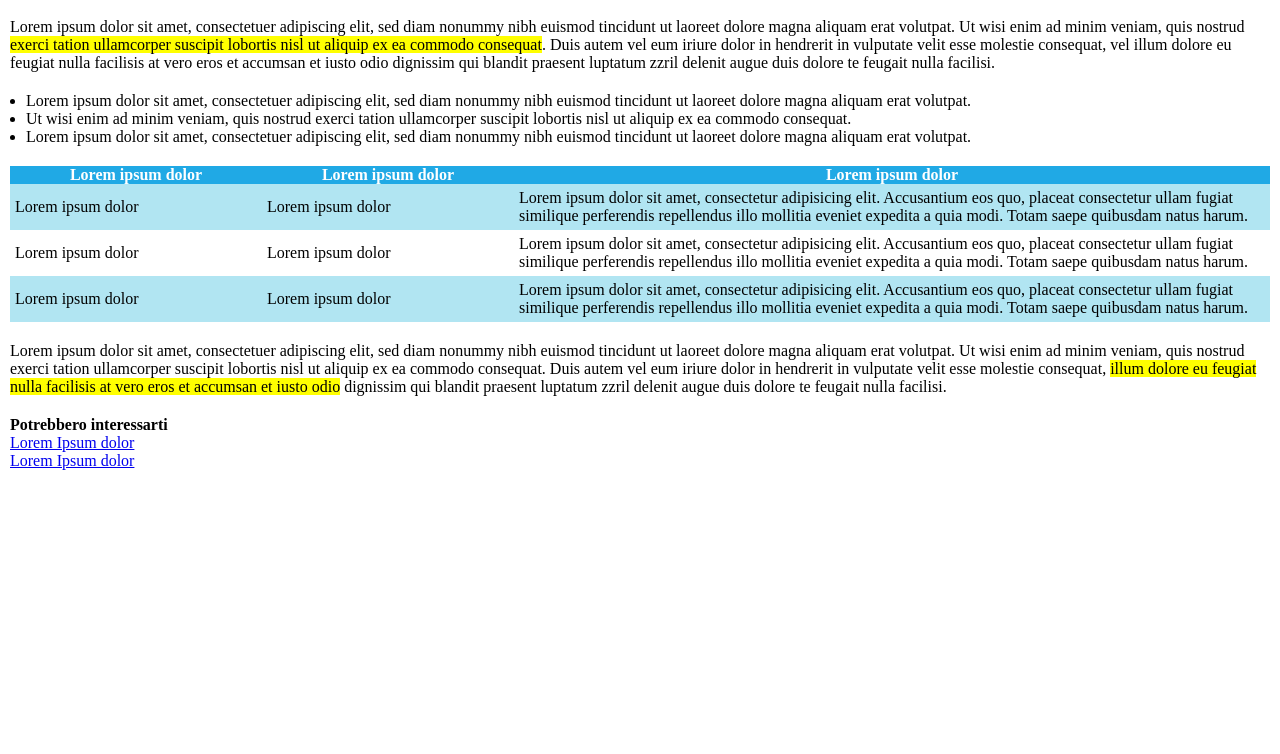
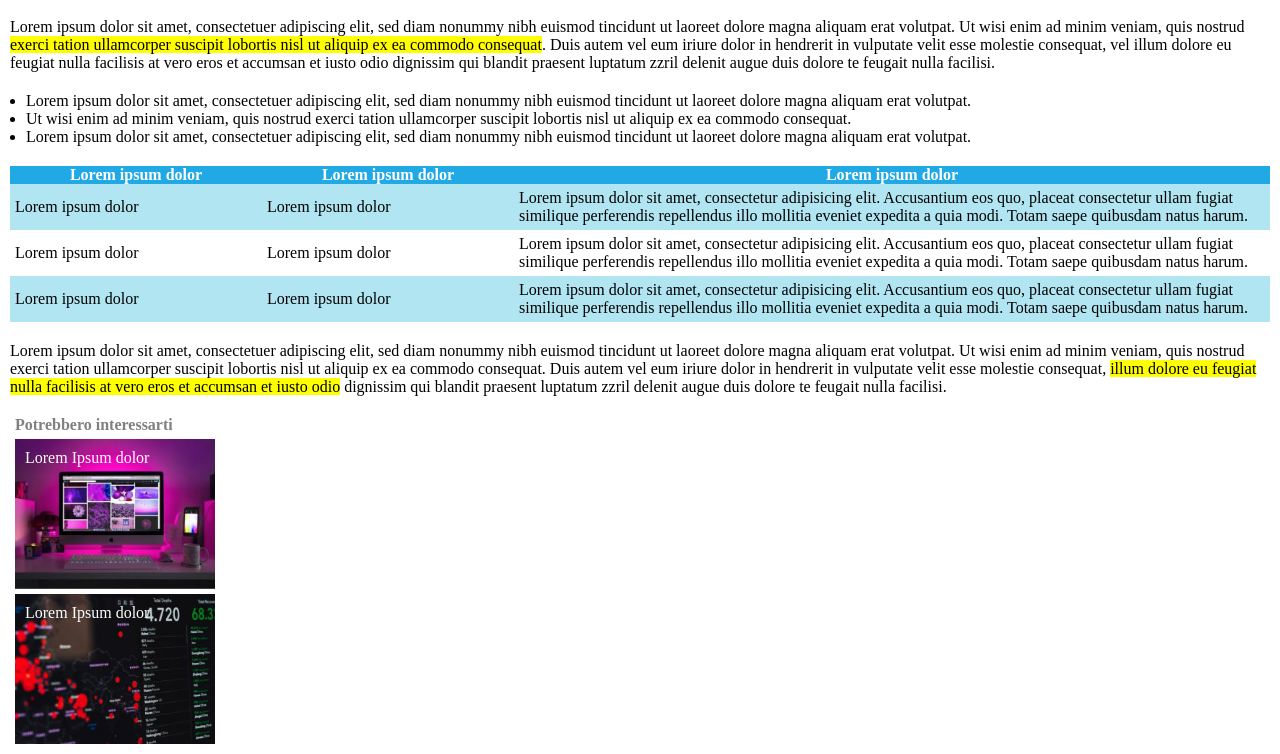
Before and after one commit to Luis-Mocha/html-css-booleaner, a plain HTML site: page index.html in a window 1280 px wide. Shown: the part 593-1347 px from the top of the page. Before the commit the page ends 1073 px from the top, so only its background shows below. Drawn offline with Linux system fonts and the light colour scheme.

Commit message:
sezione "potrebbe interessarti" css

```diff
--- a/assets/css/style.css
+++ b/assets/css/style.css
@@ -79,3 +79,32 @@ tr:nth-child(2) {
 thead th:last-child , tr td:last-child {
     width: 60%;
 }
+
+/* Sezione "Potrebbe interessarti" */
+#potrebbe-interessarti > * {
+    margin: 5px;
+}
+#potrebbe-interessarti h4 {
+    color: gray;
+}
+/* schede articoli alternativi */
+.articolo-alternativo {
+    width: 200px;
+    height: 150px;
+    background-size: cover;
+    background-position: center;
+
+    padding: 10px;
+}
+.link-articolo-1 {
+    background-image: url(../img/monitor.jpg);
+}
+.link-articolo-2 {
+    background-image: url(../img/graph.jpg);
+}
+
+/* Caratteristische link */
+#potrebbe-interessarti a {
+    color: white;
+    text-decoration: none;
+}
--- a/index.html
+++ b/index.html
@@ -87,7 +87,7 @@
         <section id="potrebbe-interessarti">
             <h4>Potrebbero interessarti</h4>
             <!-- creo dei div uguali per contenere le anteprime con i link di artcioli alternativi -->
-            <div class=" articolo-altenativo link-articolo-1">
+            <div class=" articolo-alternativo link-articolo-1">
                 <a href="http://" target="_blank" rel="noopener noreferrer">Lorem Ipsum dolor</a>
             </div>
 
```
